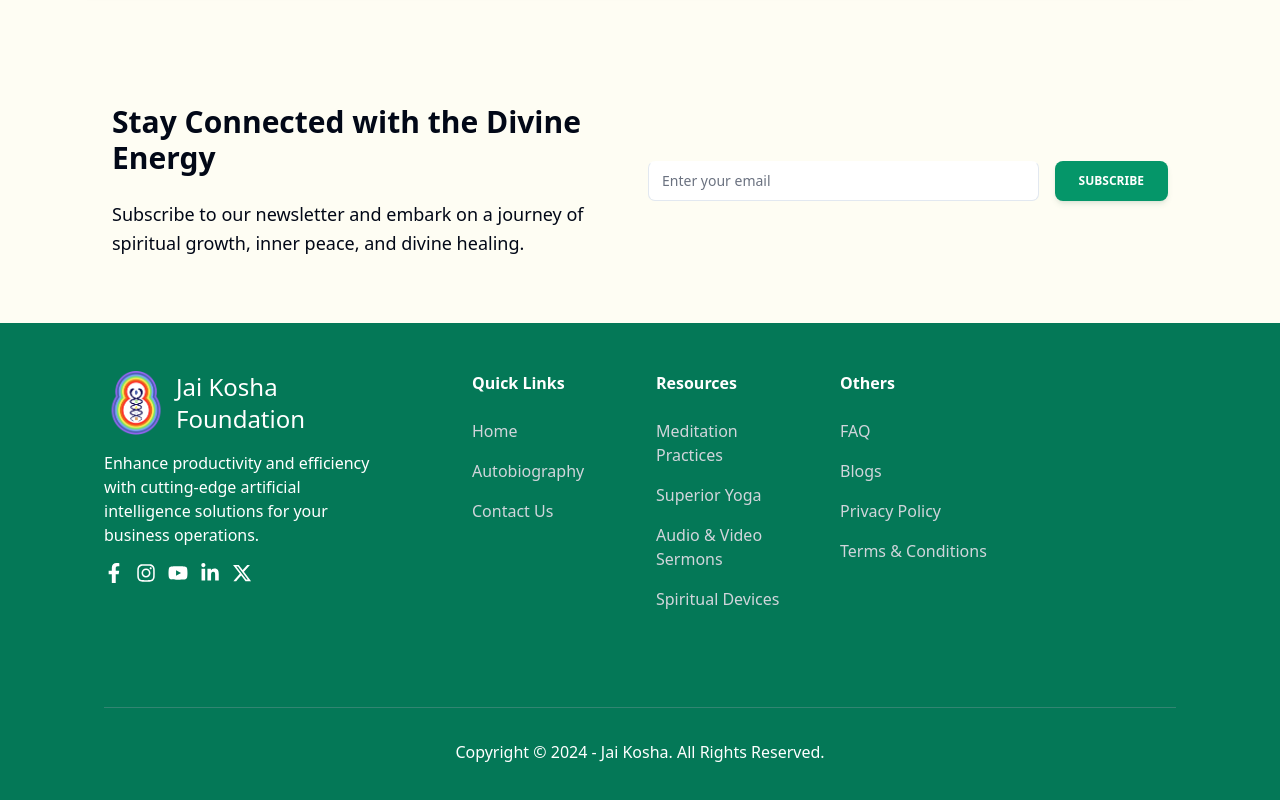
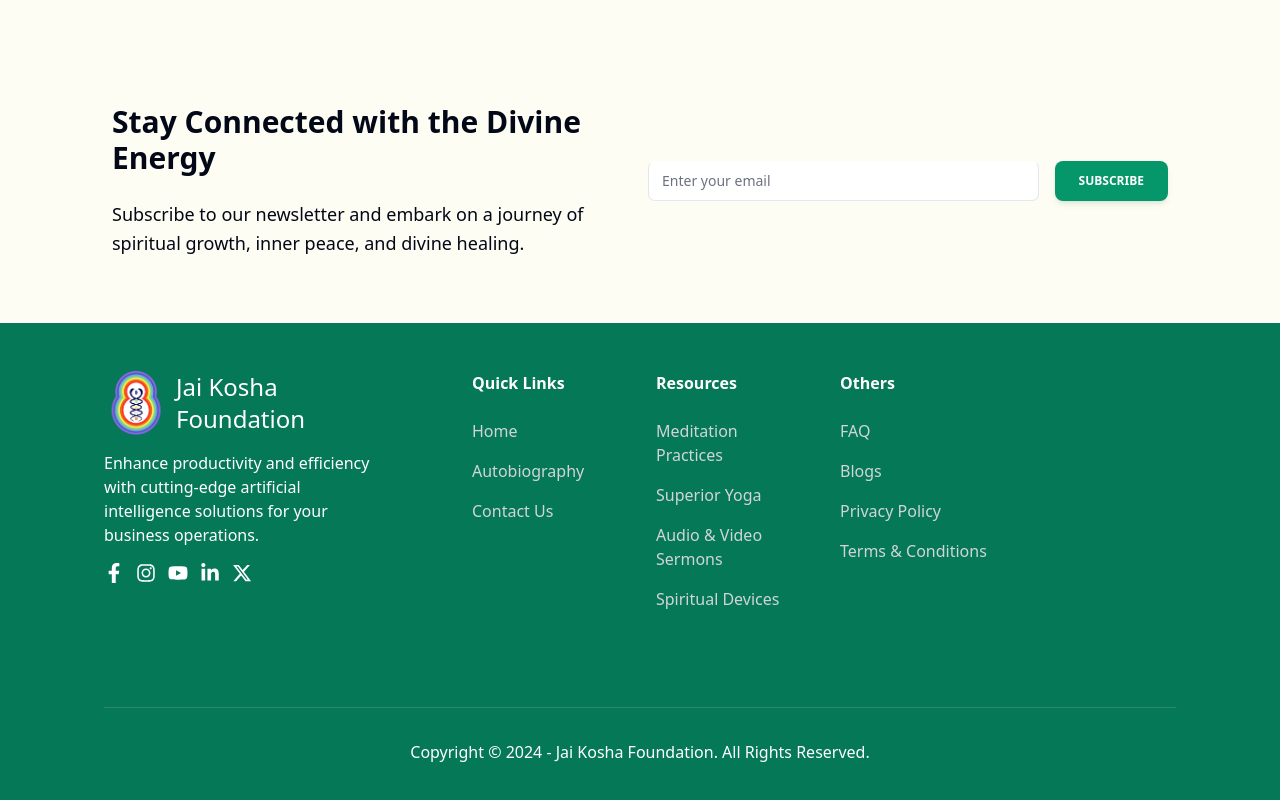
Before and after one commit to Mad-adz/jaikosha_frontend, a React (Vite) app: page / in a window 1280 px wide. Shown: the part 2723-3523 px from the top of the page. Built offline with nearby package versions, Linux system fonts and the light colour scheme.

Commit message:
updated footer bottom line

```diff
--- a/src/components/Footer.jsx
+++ b/src/components/Footer.jsx
@@ -249,7 +249,7 @@ const Footer = () => {
             </div>
             <div className="mt-16 border-t border-gray-400/30 pt-8 sm:mt-20 lg:mt-24">
               <div className="text-md text-center text-white">
-                Copyright © 2024 - Jai Kosha. All Rights Reserved.
+                Copyright © 2024 - Jai Kosha Foundation. All Rights Reserved.
                 {/* Crafted with <span className="text-gray-50">♥</span> by AI enthusiasts at
                 <a rel="noopener" href="/">
                   AIOps.
```
